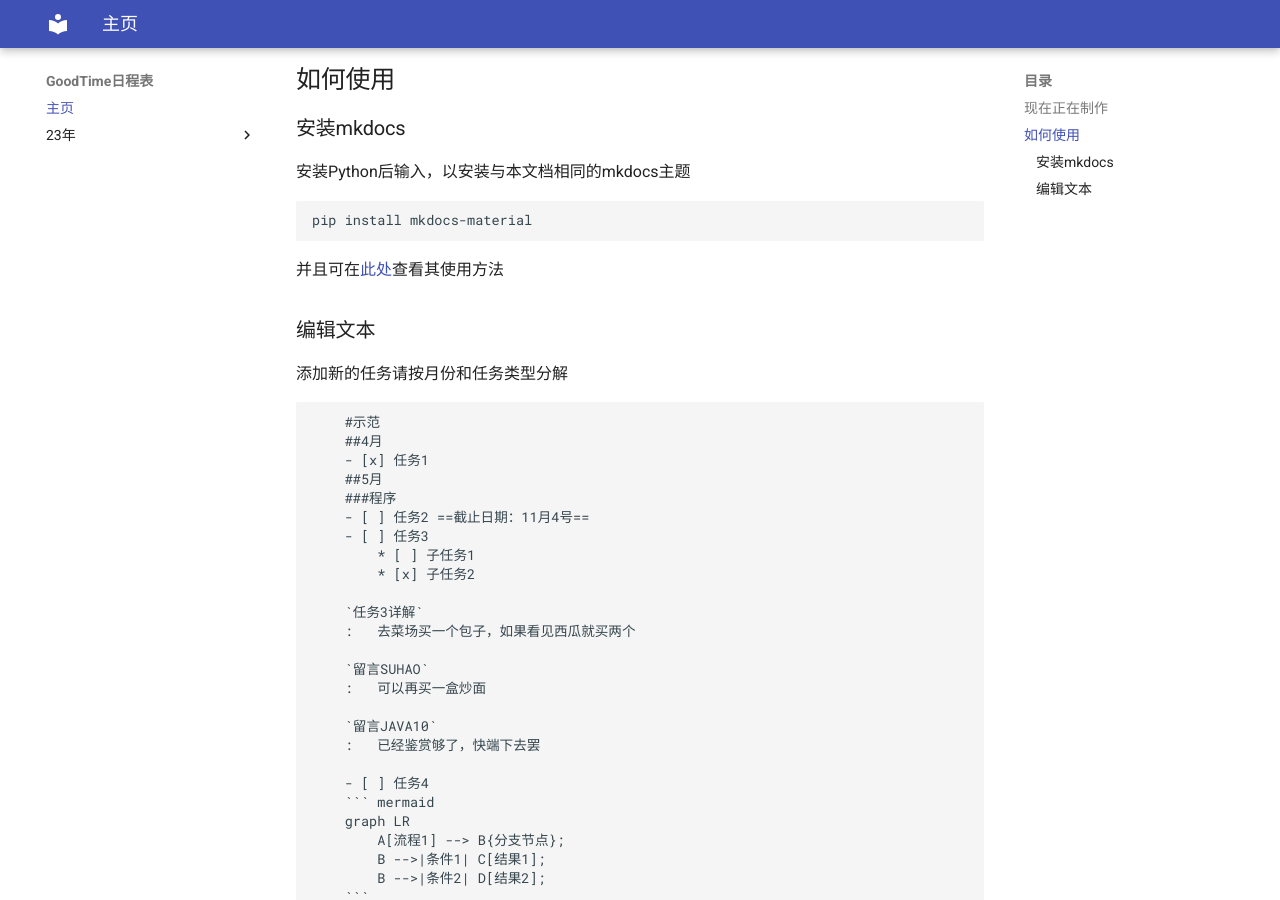
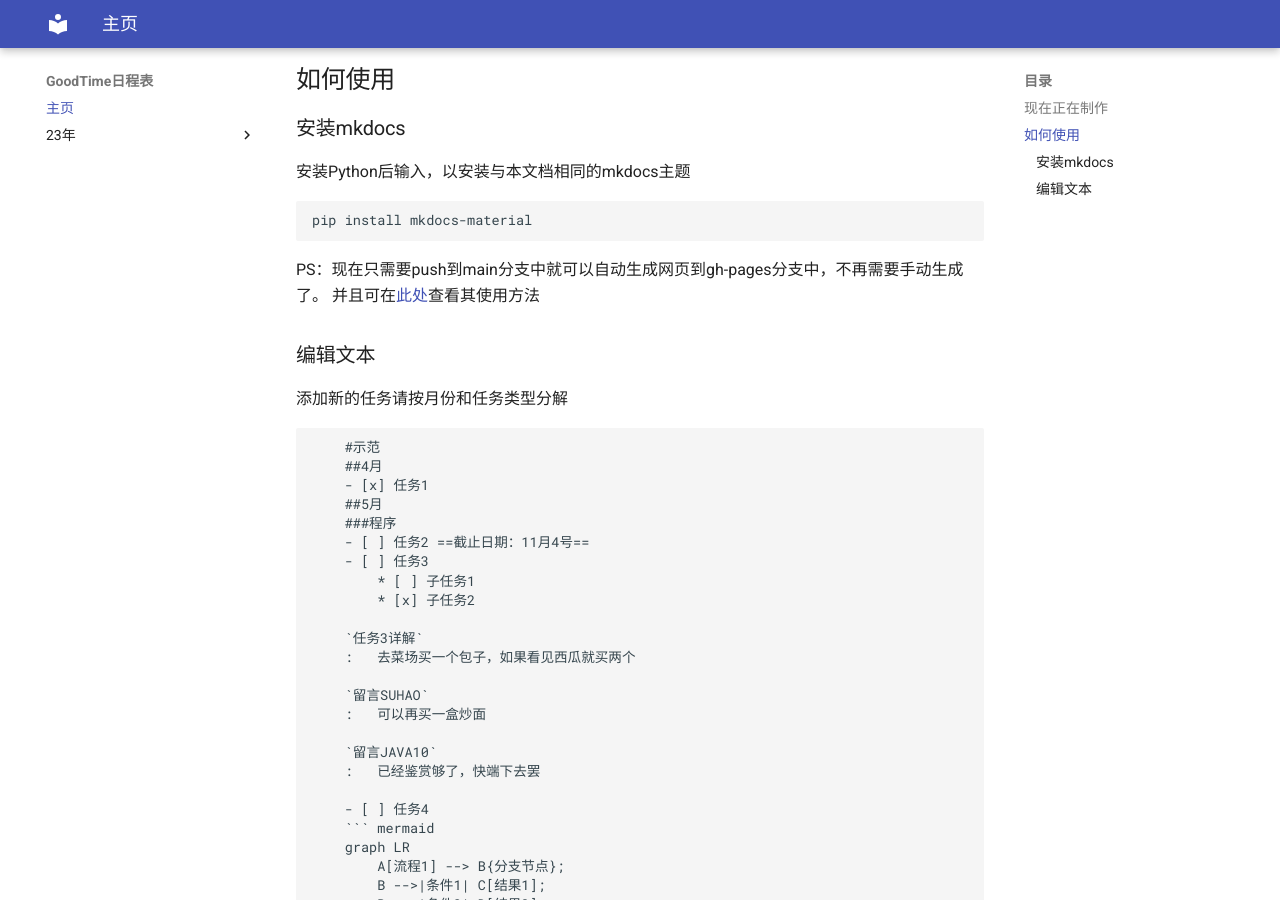
Before and after one commit to GoodTimeStudio/schedule, an MkDocs documentation site: the page built from docs/index.md, in a window 1280 px wide and 900 px high, scrolled down 301 px. Built offline with MkDocs 1.6.1 and Material for MkDocs 9.7.7, drawn with Linux system fonts in a browser that asks for light colours.

Commit message:
Update index.md

````diff
--- a/docs/index.md
+++ b/docs/index.md
@@ -9,6 +9,7 @@
 ```
 pip install mkdocs-material
 ```
+PS：现在只需要push到main分支中就可以自动生成网页到gh-pages分支中，不再需要手动生成了。
 并且可在[此处](https://squidfunk.github.io/mkdocs-material/reference/)查看其使用方法
 ###编辑文本
 添加新的任务请按月份和任务类型分解
````
